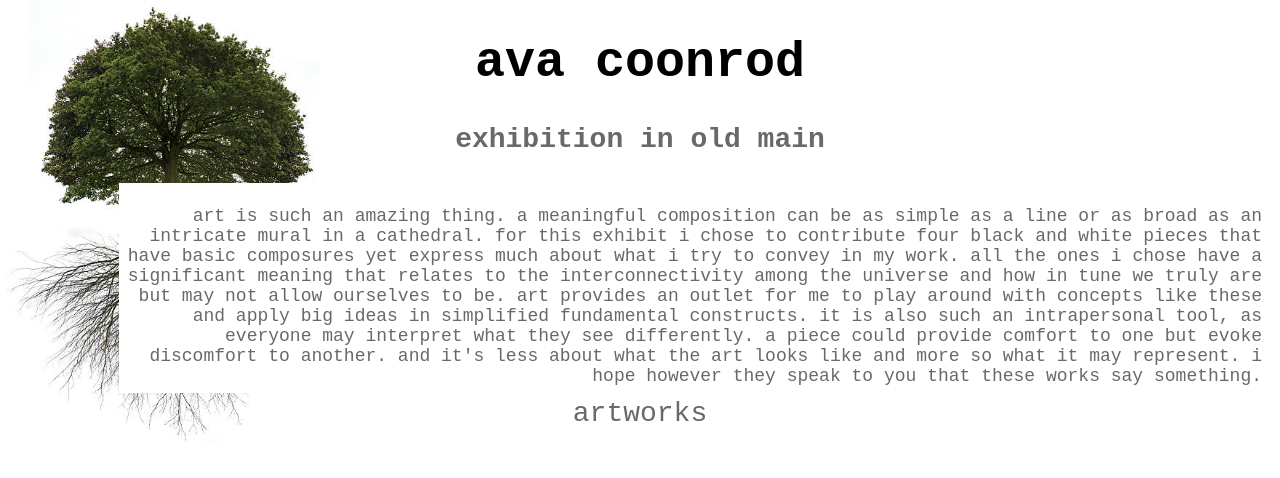
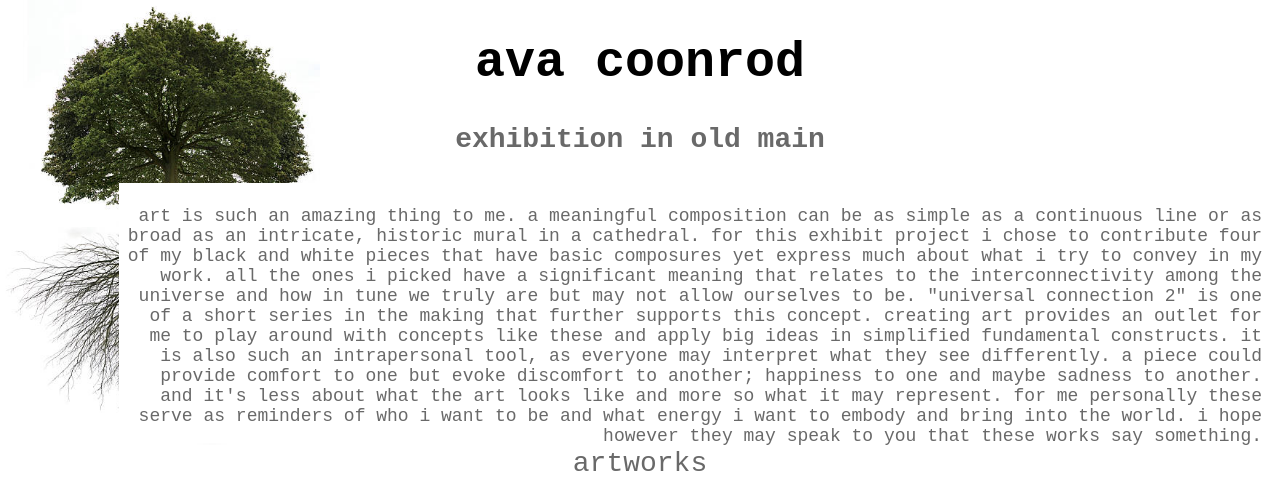
Before and after one commit to hv1432/ava-exhibit, a plain HTML site: page index.html in a window 1280 px wide. Shown: the top 478 px of the page. Drawn offline with Linux system fonts and the light colour scheme.

Commit message:
Add files via upload
updated file

```diff
--- a/index.html
+++ b/index.html
@@ -65,7 +65,7 @@ div.gallery3 {
   padding: 5px;
   float: right;
   width: 90%;
-  height: 200px;
+  height: 250px;
   background-color: white;
 }
 
@@ -98,7 +98,7 @@ div.desc {
 <body>
 
 	<a id="top"></a>
-<div class="gallery3"><p class="p3" align="right">art is such an amazing thing. a meaningful composition can be as simple as a line or as broad as an intricate mural in a cathedral. for this exhibit i chose to contribute four black and white pieces that have basic composures yet express much about what i try to convey in my work. all the ones i chose have a significant meaning that relates to the interconnectivity among the universe and how in tune we truly are but may not allow ourselves to be. art provides an outlet for me to play around with concepts like these and apply big ideas in simplified fundamental constructs. it is also such an intrapersonal tool, as everyone may interpret what they see differently. a piece could provide comfort to one but evoke discomfort to another. and it's less about what the art looks like and more so what it may represent. i hope however they speak to you that these works say something.
+<div class="gallery3"><p class="p3" align="right">art is such an amazing thing to me. a meaningful composition can be as simple as a continuous line or as broad as an intricate, historic mural in a cathedral. for this exhibit project i chose to contribute four of my black and white pieces that have basic composures yet express much about what i try to convey in my work. all the ones i picked have a significant meaning that relates to the interconnectivity among the universe and how in tune we truly are but may not allow ourselves to be. "universal connection 2" is one of a short series in the making that further supports this concept. creating art provides an outlet for me to play around with concepts like these and apply big ideas in simplified fundamental constructs. it is also such an intrapersonal tool, as everyone may interpret what they see differently. a piece could provide comfort to one but evoke discomfort to another; happiness to one and maybe sadness to another. and it's less about what the art looks like and more so what it may represent. for me personally these serve as reminders of who i want to be and what energy i want to embody and bring into the world. i hope however they may speak to you that these works say something.
 </p>
 </div>
 <br>
@@ -145,7 +145,7 @@ div.desc {
   <a target="_blank" href="exhibit.jpg">
     <img src="exhibit.jpg" alt="exhibitmap" width="500" height="500" align="right">
   </a>
-  <div class="desc">above are two maps showcasing where exactly my pieces will be displayed on the third floor of old main by the elevators. i chose to hold my exhibit here to showcase my b&w series in the main room, all reflecting one another on all four walls, where they are able to be seen in the area with most foot traffic on this floor.</div>
+  <div class="desc">above are two maps showcasing where exactly my pieces will be displayed on the third floor of old main by the elevators. i chose to hold my exhibit here to showcase my b&w series in the main room, all reflecting one another on all four walls, where they are able to be seen in the area with most foot traffic on this floor. click on any images to enlarge.</div>
 </div>
 <br>
 
```
